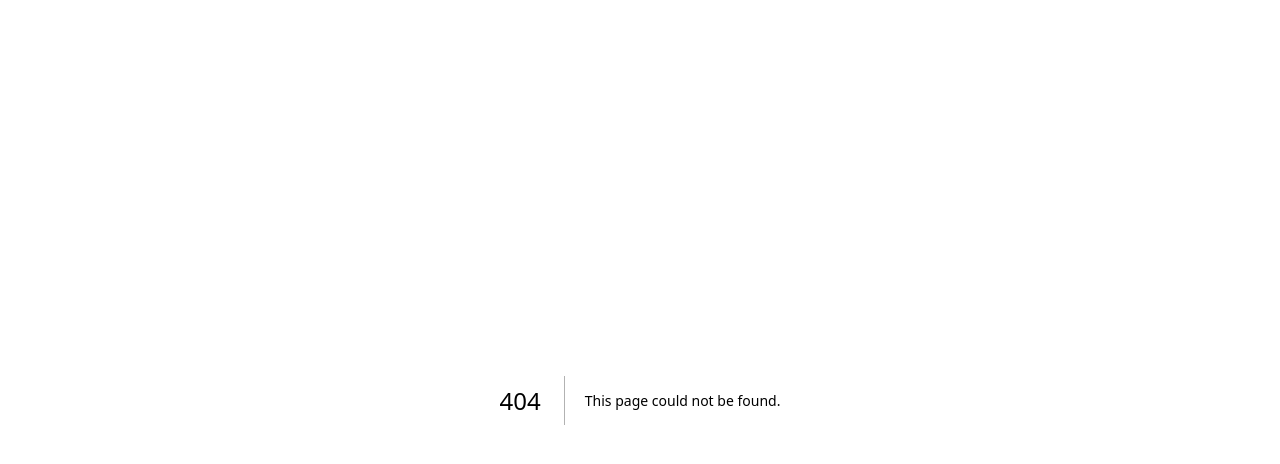
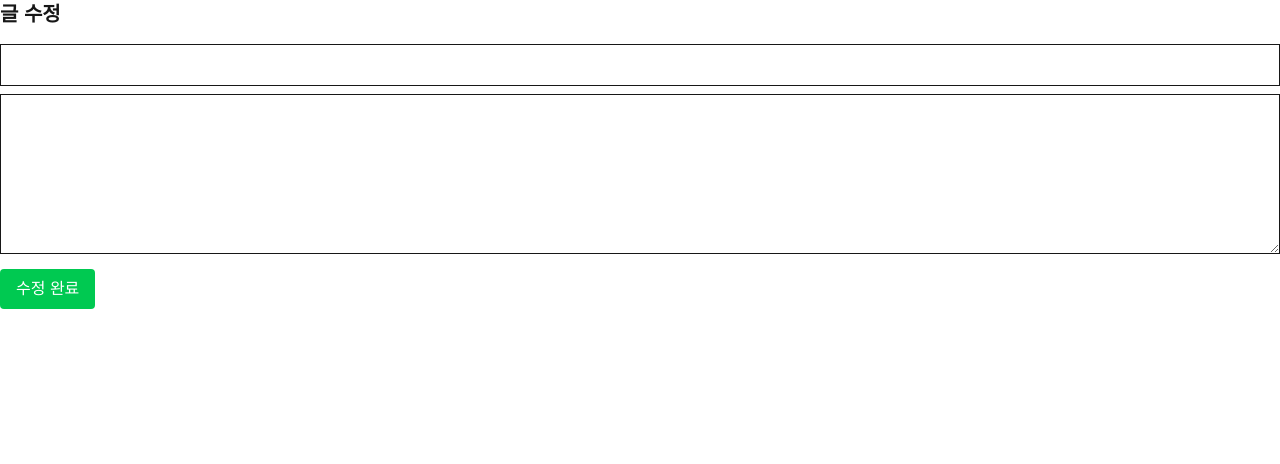
Before and after one commit to groom-practice/next-app-router-blog-team-3, a Next.js app: page /edit/1 in a window 1280 px wide. Before the commit this address had no page. Shown: the top 464 px of the page. Built offline with nearby package versions, Linux system fonts and the light colour scheme.

Commit message:
feat : 기본 구조 셋팅

```diff
--- /dev/null
+++ b/app/edit/[id]/page.js
@@ -0,0 +1,30 @@
+"use client";
+
+import { useEffect, useState } from "react";
+import { useRouter } from "next/navigation";
+
+export default function EditPage({ params }) {
+  const router = useRouter();
+  const { id } = params;
+  const [title, setTitle] = useState("");
+  const [content, setContent] = useState("");
+
+  return (
+    <main>
+      <h1 className="text-xl font-bold mb-4">글 수정</h1>
+      <input
+        className="border p-2 w-full mb-2"
+        value={title}
+        onChange={(e) => setTitle(e.target.value)}
+      />
+      <textarea
+        className="border p-2 w-full h-40 mb-2"
+        value={content}
+        onChange={(e) => setContent(e.target.value)}
+      />
+      <button className="bg-green-500 text-white px-4 py-2 rounded">
+        수정 완료
+      </button>
+    </main>
+  );
+}
```
